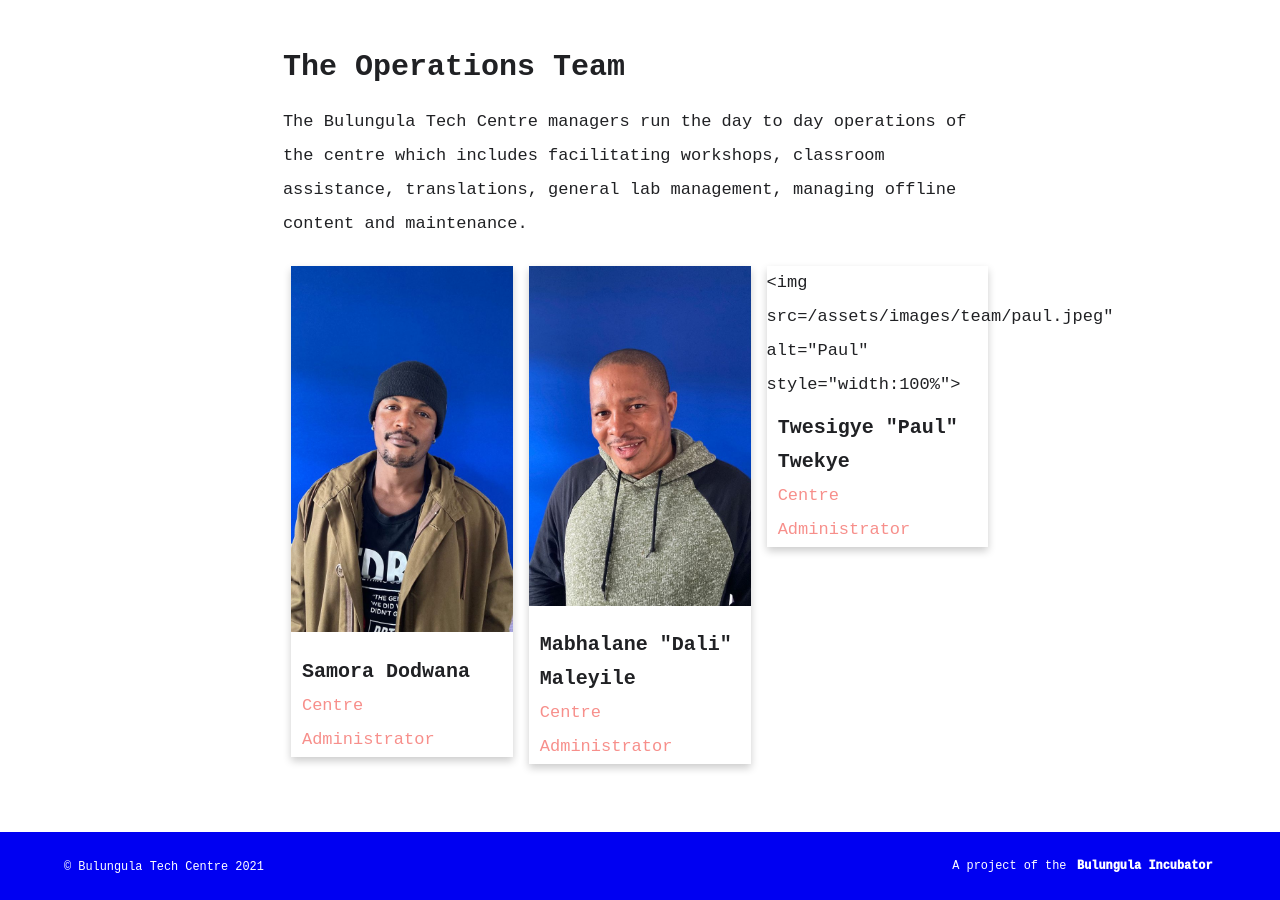
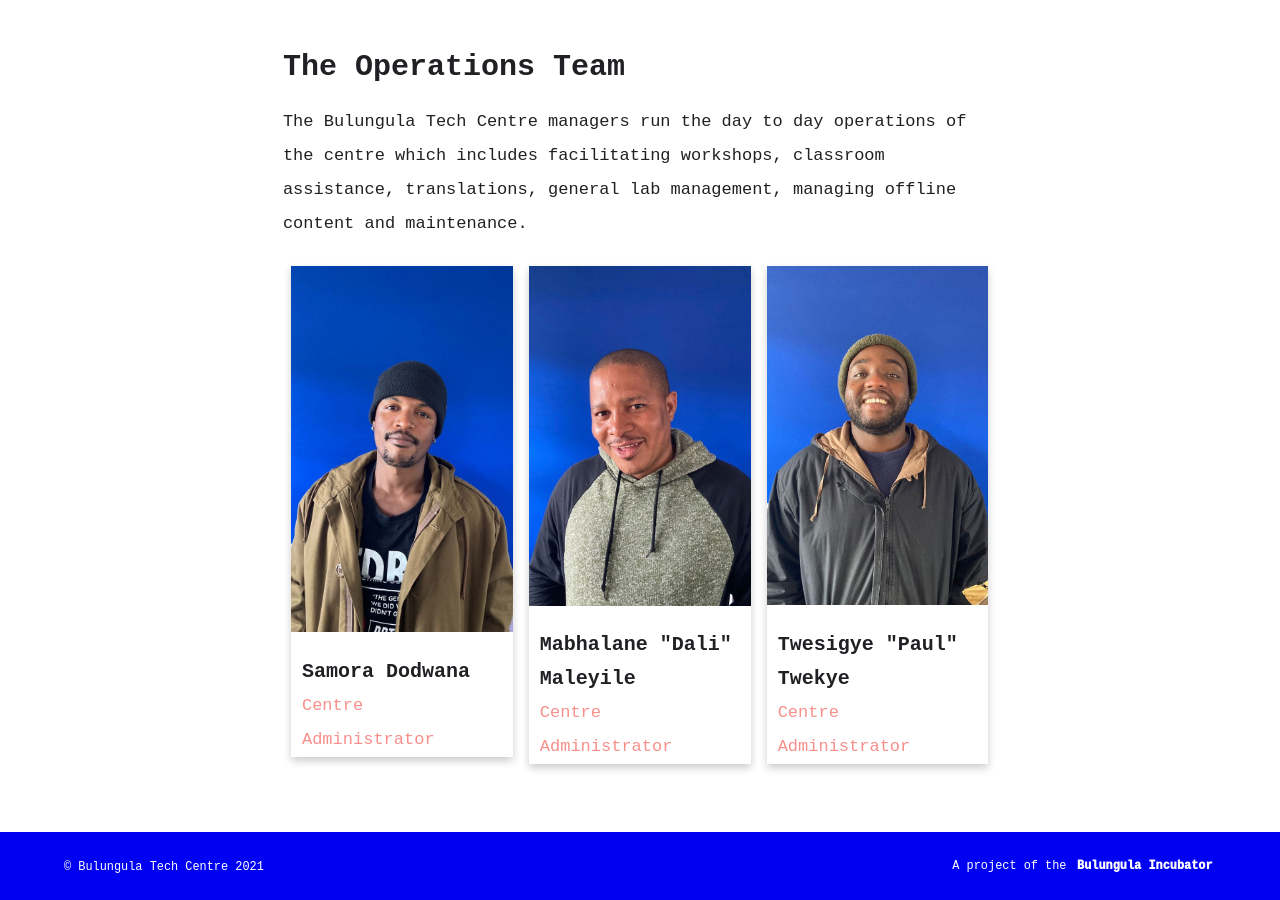
Before and after one commit to bulungula-tech-centre/bulungula-tech-centre, a Jekyll site: the page built from team.md, in a window 1280 px wide and 900 px high, scrolled down 627 px. Built offline with Jekyll 4.4.1, drawn with Linux system fonts in a browser that asks for light colours.

Commit message:
fix team error

```diff
--- a/_includes/team.html
+++ b/_includes/team.html
@@ -21,7 +21,7 @@
 
     <div class="column">
         <div class="card">
-            <img src=/assets/images/team/paul.jpeg" alt="Paul" style="width:100%">
+            <img src="/assets/images/team/paul.jpeg" alt="Paul" style="width:100%">
             <div class="container">
                 <h6>Twesigye "Paul" Twekye</h6>
                 <p class="title">Centre Administrator</p>
```
